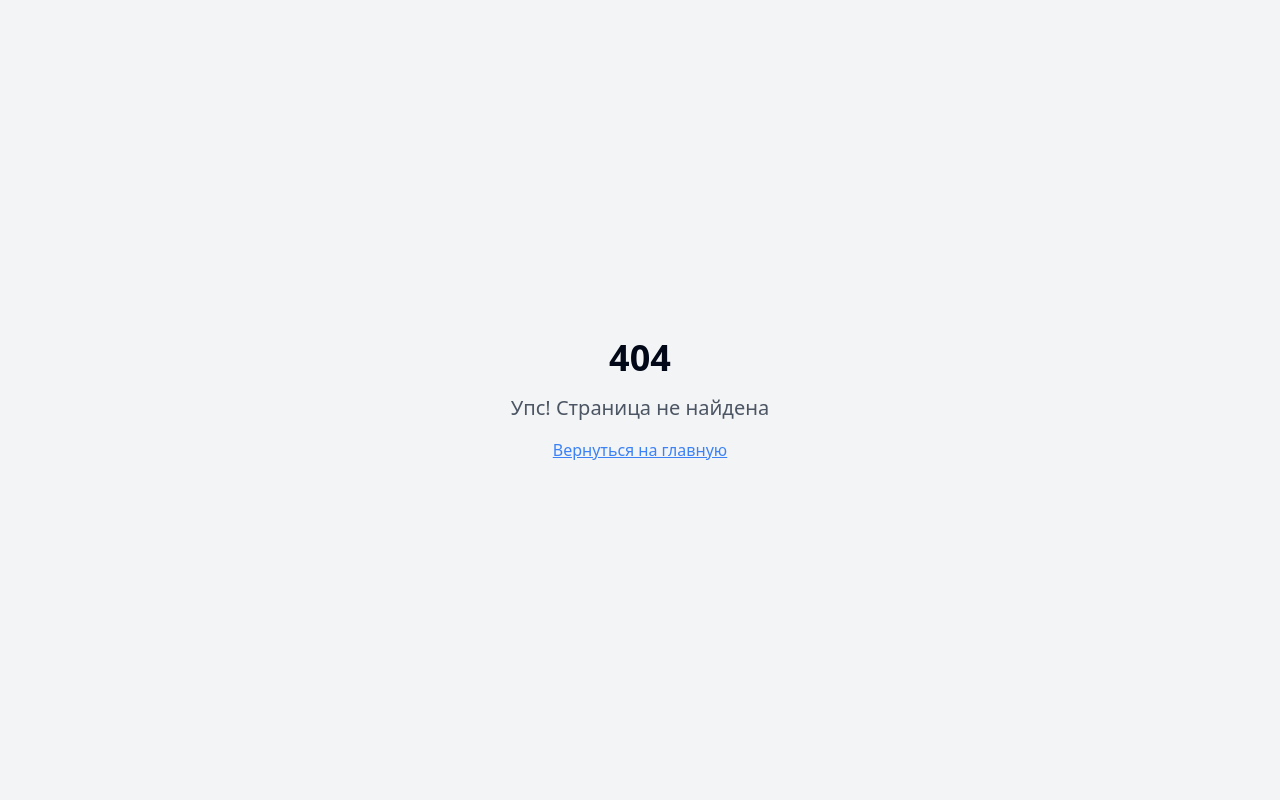
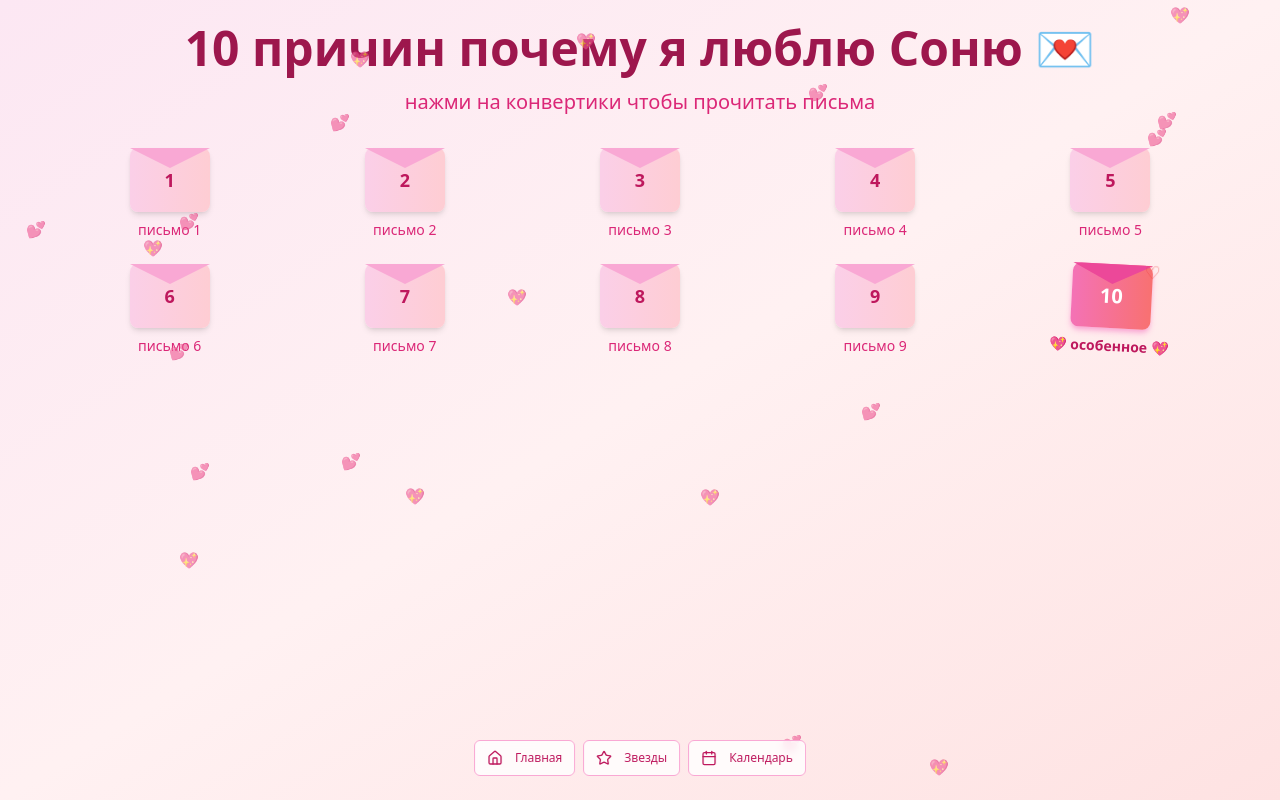
Before and after one commit to pr-poehali-dev/sweet-site-creation, a React (Vite) app: page /letters in a window 1280 px wide. Before the commit this address had no page. Built offline with nearby package versions, Linux system fonts and the light colour scheme.

Commit message:
feat: добавь конвертики любви Соне

```diff
--- a/src/App.tsx
+++ b/src/App.tsx
@@ -9,6 +9,7 @@ import Photo from "./pages/Photo";
 import Calendar from "./pages/Calendar";
 import Gallery from "./pages/Gallery";
 import Stars from "./pages/Stars";
+import Letters from "./pages/Letters";
 import NotFound from "./pages/NotFound";
 
 const queryClient = new QueryClient();
@@ -25,6 +26,7 @@ const App = () => (
           <Route path="/calendar" element={<Calendar />} />
           <Route path="/gallery" element={<Gallery />} />
           <Route path="/stars" element={<Stars />} />
+          <Route path="/letters" element={<Letters />} />
           {/* ADD ALL CUSTOM ROUTES ABOVE THE CATCH-ALL "*" ROUTE */}
           <Route path="*" element={<NotFound />} />
         </Routes>
--- /dev/null
+++ b/src/pages/Letters.tsx
@@ -0,0 +1,193 @@
+import React, { useState } from 'react';
+import { useNavigate } from 'react-router-dom';
+import { Button } from '@/components/ui/button';
+import { toast } from 'sonner';
+import Icon from '@/components/ui/icon';
+
+const Letters = () => {
+  const navigate = useNavigate();
+  const [openLetter, setOpenLetter] = useState<number | null>(null);
+
+  const letters = [
+    { id: 1, message: "мы можем говорить обо всем и ни о чём" },
+    { id: 2, message: "с тобой никогда не скучно" },
+    { id: 3, message: "ты веришь в меня и поддерживаешь, успокаиваешь" },
+    { id: 4, message: "ты моё счастье, моя радость" },
+    { id: 5, message: "твои объятия и поцелуи самые лучшие" },
+    { id: 6, message: "люблю твою радость и улыбку, люблю всю тебя" },
+    { id: 7, message: "тепло с тобой, ты мой дом" },
+    { id: 8, message: "я люблю все что ты делаешь" },
+    { id: 9, message: "с тобой всё лучше, без тебя мне плохо(" },
+    { id: 10, message: "мне не нужны причины тебя любить ♡" },
+  ];
+
+  const handleLetterClick = (letterId: number) => {
+    setOpenLetter(letterId === openLetter ? null : letterId);
+
+    if (letterId !== openLetter) {
+      const letter = letters.find(l => l.id === letterId);
+      if (letter) {
+        toast.success(letter.message, {
+          duration: 6000,
+          style: {
+            background: 'linear-gradient(135deg, #fdf2f8 0%, #fce7f3 50%, #f9a8d4 100%)',
+            color: '#831843',
+            fontSize: '16px',
+            fontWeight: '600',
+            border: '2px solid #ec4899',
+            borderRadius: '20px',
+            padding: '20px 24px',
+            boxShadow: '0 20px 40px rgba(236, 72, 153, 0.3), 0 0 30px rgba(255, 255, 255, 0.1)',
+            position: 'relative',
+          },
+        });
+      }
+    }
+  };
+
+  return (
+    <div className="min-h-screen bg-gradient-to-br from-pink-100 via-rose-50 to-red-100 p-6">
+      {/* Заголовок */}
+      <div className="text-center mb-8">
+        <h1 className="text-4xl md:text-5xl font-bold text-pink-800 mb-4">
+          10 причин почему я люблю Соню 💌
+        </h1>
+        <p className="text-xl text-pink-600">
+          нажми на конвертики чтобы прочитать письма
+        </p>
+      </div>
+
+      {/* Сетка конвертиков */}
+      <div className="grid grid-cols-2 md:grid-cols-3 lg:grid-cols-5 gap-6 max-w-6xl mx-auto mb-8">
+        {letters.map((letter) => (
+          <div
+            key={letter.id}
+            className={`relative cursor-pointer transition-all duration-300 hover:scale-110 ${
+              letter.id === 10 ? 'transform rotate-3' : ''
+            }`}
+            onClick={() => handleLetterClick(letter.id)}
+          >
+            {/* Конвертик */}
+            <div
+              className={`w-20 h-16 mx-auto mb-2 relative ${
+                letter.id === 10
+                  ? 'bg-gradient-to-r from-pink-400 to-red-400 shadow-lg shadow-pink-300'
+                  : 'bg-gradient-to-r from-pink-200 to-rose-200'
+              } rounded-lg shadow-md hover:shadow-lg transition-all duration-300`}
+            >
+              {/* Треугольник сверху конверта */}
+              <div
+                className={`absolute top-0 left-1/2 transform -translate-x-1/2 w-0 h-0 ${
+                  letter.id === 10
+                    ? 'border-l-[40px] border-r-[40px] border-t-[20px] border-l-transparent border-r-transparent border-t-pink-500'
+                    : 'border-l-[40px] border-r-[40px] border-t-[20px] border-l-transparent border-r-transparent border-t-pink-300'
+                }`}
+              />
+
+              {/* Номер письма */}
+              <div className="absolute inset-0 flex items-center justify-center">
+                <span
+                  className={`text-lg font-bold ${
+                    letter.id === 10 ? 'text-white text-xl' : 'text-pink-700'
+                  }`}
+                >
+                  {letter.id}
+                </span>
+              </div>
+
+              {/* Сердечко для 10 конверта */}
+              {letter.id === 10 && (
+                <div className="absolute -top-2 -right-2 text-red-500 text-lg animate-pulse">
+                  ♡
+                </div>
+              )}
+
+              {/* Анимация открытия */}
+              {openLetter === letter.id && (
+                <div className="absolute inset-0 bg-white/20 rounded-lg animate-pulse" />
+              )}
+            </div>
+
+            {/* Подпись */}
+            <p
+              className={`text-center text-sm ${
+                letter.id === 10 ? 'text-pink-700 font-bold' : 'text-pink-600'
+              }`}
+            >
+              {letter.id === 10 ? '💖 особенное 💖' : `письмо ${letter.id}`}
+            </p>
+          </div>
+        ))}
+      </div>
+
+      {/* Плавающие сердечки */}
+      <div className="fixed inset-0 pointer-events-none">
+        {[...Array(20)].map((_, i) => (
+          <div
+            key={i}
+            className="absolute animate-float"
+            style={{
+              left: `${Math.random() * 100}%`,
+              top: `${Math.random() * 100}%`,
+              animationDelay: `${Math.random() * 5}s`,
+              animationDuration: `${3 + Math.random() * 2}s`,
+            }}
+          >
+            <span className="text-pink-300 opacity-60">
+              {Math.random() > 0.5 ? '💕' : '💖'}
+            </span>
+          </div>
+        ))}
+      </div>
+
+      {/* Навигация */}
+      <div className="fixed bottom-6 left-1/2 transform -translate-x-1/2 flex gap-2 z-10">
+        <Button
+          onClick={() => navigate('/')}
+          variant="outline"
+          size="sm"
+          className="bg-white/80 hover:bg-white/90 border-pink-300 text-pink-700 hover:text-pink-800 backdrop-blur-sm text-xs px-3 py-1"
+        >
+          <Icon name="Home" size={12} className="mr-1" />
+          Главная
+        </Button>
+        <Button
+          onClick={() => navigate('/stars')}
+          variant="outline"
+          size="sm"
+          className="bg-white/80 hover:bg-white/90 border-pink-300 text-pink-700 hover:text-pink-800 backdrop-blur-sm text-xs px-3 py-1"
+        >
+          <Icon name="Star" size={12} className="mr-1" />
+          Звезды
+        </Button>
+        <Button
+          onClick={() => navigate('/calendar')}
+          variant="outline"
+          size="sm"
+          className="bg-white/80 hover:bg-white/90 border-pink-300 text-pink-700 hover:text-pink-800 backdrop-blur-sm text-xs px-3 py-1"
+        >
+          <Icon name="Calendar" size={12} className="mr-1" />
+          Календарь
+        </Button>
+      </div>
+
+      {/* Дополнительные стили */}
+      <style jsx>{`
+        @keyframes float {
+          0%, 100% {
+            transform: translateY(0px);
+          }
+          50% {
+            transform: translateY(-20px);
+          }
+        }
+
+        .animate-float {
+          animation: float 3s ease-in-out infinite;
+        }
+      `}</style>
+    </div>
+  );
+};
+
+export default Letters;
--- a/src/pages/Stars.tsx
+++ b/src/pages/Stars.tsx
@@ -98,7 +98,7 @@ const Stars = () => {
           <img
             src="https://cdn.poehali.dev/files/14bfae7c-7549-4a40-a6bb-d86c3dd830e8.png"
             alt="Милая звездочка"
-            className="w-40 h-40 animate-pulse"
+            className="w-80 h-80 animate-pulse"
             style={{
               filter: 'drop-shadow(0 0 20px #ffd700)',
             }}
@@ -164,14 +164,14 @@ const Stars = () => {
         <Button
           onClick={(e) => {
             e.stopPropagation();
-            navigate('/calendar');
+            navigate('/letters');
           }}
           variant="outline"
           size="sm"
           className="bg-white/20 hover:bg-white/30 border-white/30 text-white hover:text-white backdrop-blur-sm text-xs px-3 py-1"
         >
-          <Icon name="Calendar" size={12} className="mr-1" />
-          Календарь
+          <Icon name="Mail" size={12} className="mr-1" />
+          Письма
         </Button>
       </div>
 
```
